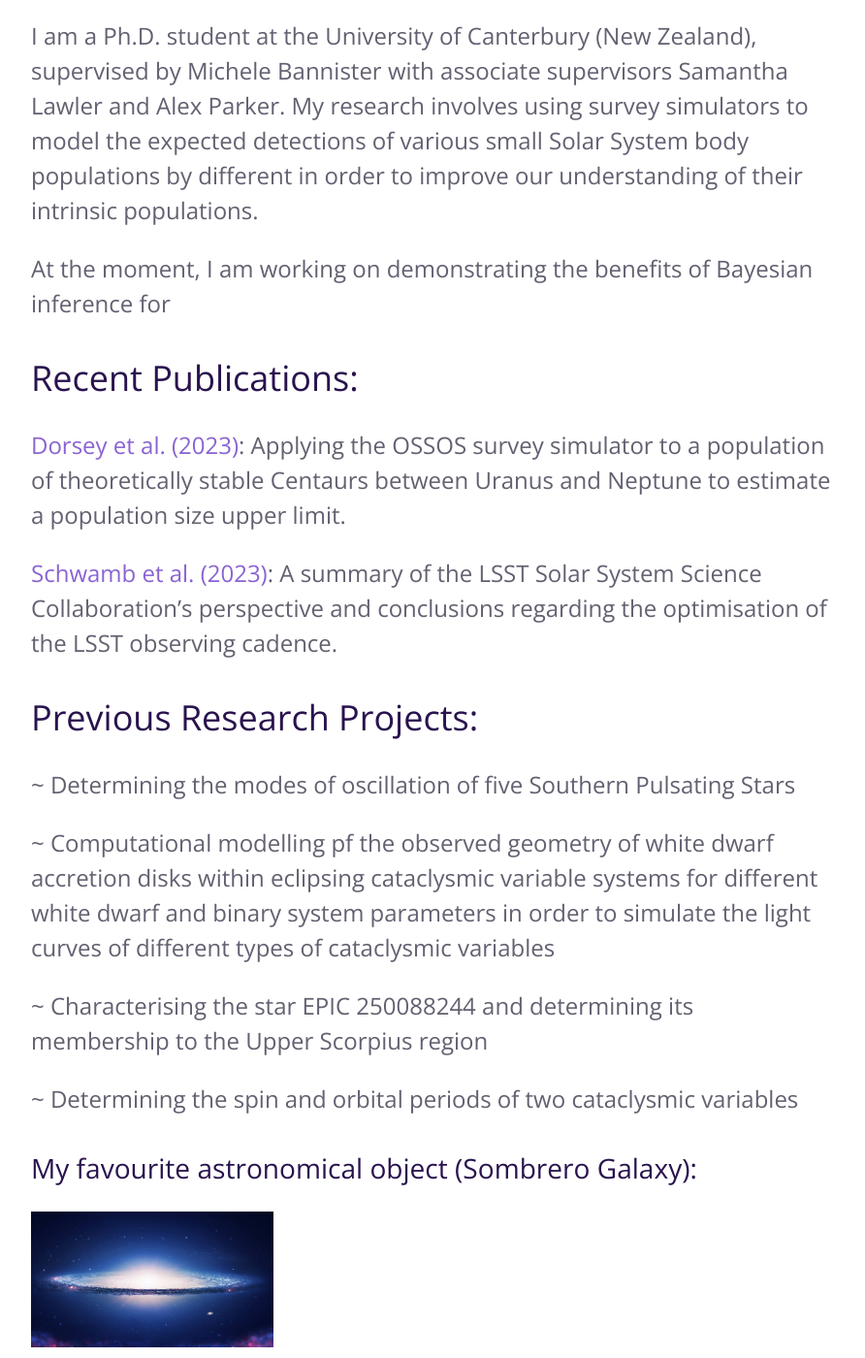
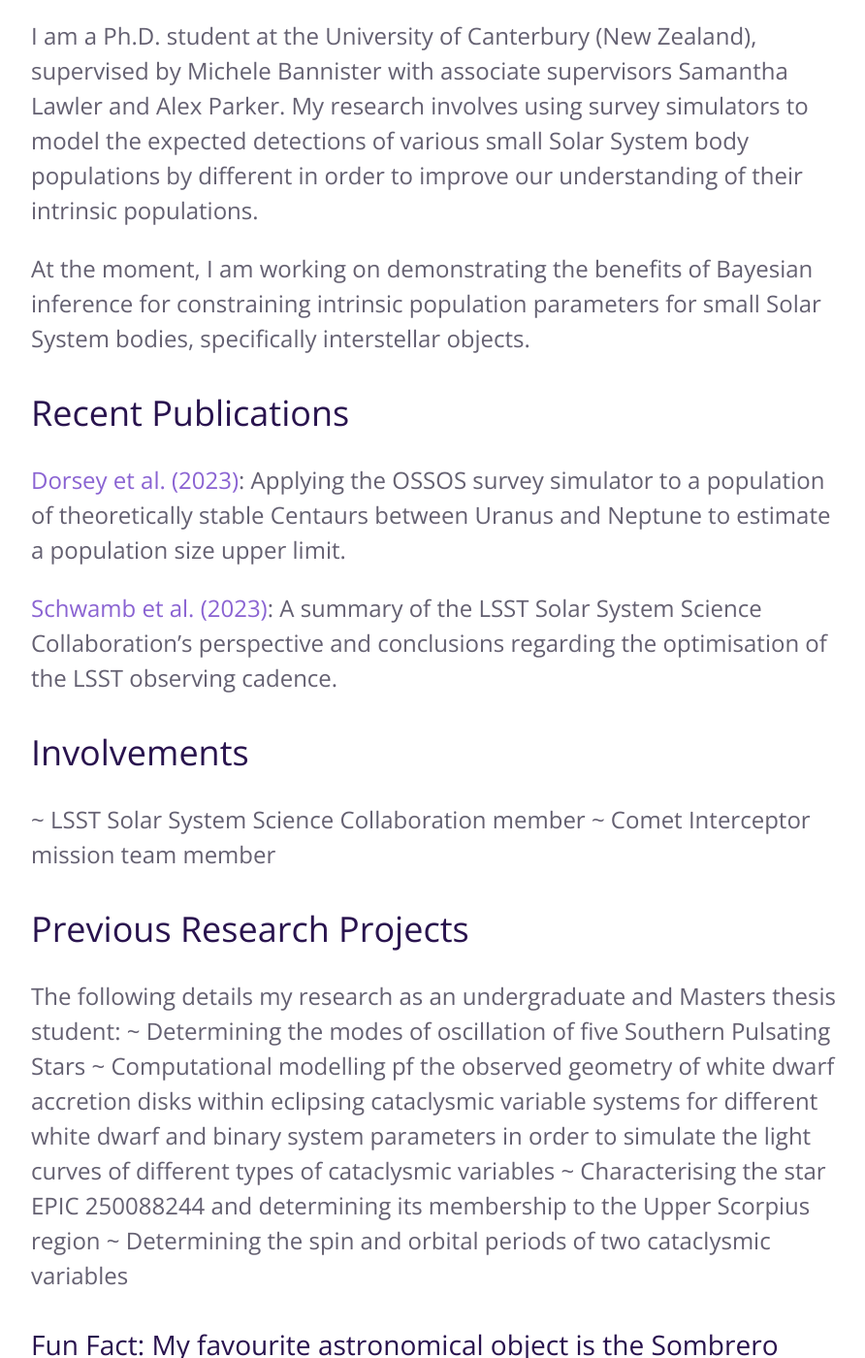
Before and after one commit to rcdorsey/rcdcorsey.github.io, a Jekyll site: the page built from index.md, in a window 1280 px wide and 1400 px high, scrolled down 859 px. Shown: the whole window at 97% size, without its empty margins (192-1084 px from the left). Built offline with Jekyll 4.4.1, drawn with Linux system fonts in a browser that asks for light colours; our own code applies the rules of GitHub Pages for plain Markdown files; some of the changed text lies outside the part shown.

Commit message:
Update index.md

```diff
--- a/index.md
+++ b/index.md
@@ -6,24 +6,26 @@ layout: default
 
 I am a Ph.D. student at the University of Canterbury (New Zealand), supervised by Michele Bannister with associate supervisors Samantha Lawler and Alex Parker. My research involves using survey simulators to model the expected detections of various small Solar System body populations by different in order to improve our understanding of their intrinsic populations.
 
-At the moment, I am working on demonstrating the benefits of Bayesian inference for
+At the moment, I am working on demonstrating the benefits of Bayesian inference for constraining intrinsic population parameters for small Solar System bodies, specifically interstellar objects.
 
-## Recent Publications:
+## Recent Publications
 
 <a href="https://iopscience.iop.org/article/10.3847/PSJ/acd771">Dorsey et al. (2023)</a>: Applying the OSSOS survey simulator to a population of theoretically stable Centaurs between Uranus and Neptune to estimate a population size upper limit.
 
 <a href="https://iopscience.iop.org/article/10.3847/1538-4365/acc173">Schwamb et al. (2023)</a>: A summary of the LSST Solar System Science Collaboration's perspective and conclusions regarding the optimisation of the LSST observing cadence.
 
-## Previous Research Projects:
+## Involvements
 
+~ LSST Solar System Science Collaboration member
+~ Comet Interceptor mission team member
+
+## Previous Research Projects
+
+The following details my research as an undergraduate and Masters thesis student:
 ~ Determining the modes of oscillation of five Southern Pulsating Stars
-
 ~ Computational modelling pf the observed geometry of white dwarf accretion disks within eclipsing cataclysmic variable systems for different white dwarf and binary system parameters in order to simulate the light curves of different types of cataclysmic variables
-
 ~ Characterising the star EPIC 250088244 and determining its membership to the Upper Scorpius region
-
 ~ Determining the spin and orbital periods of two cataclysmic variables
 
-### My favourite astronomical object (Sombrero Galaxy):
-
+### Fun Fact: My favourite astronomical object is the Sombrero Galaxy (:
 ![Sombrero](/assets/images/Sombrero-Galaxy.jpg){: width="250" }
```
